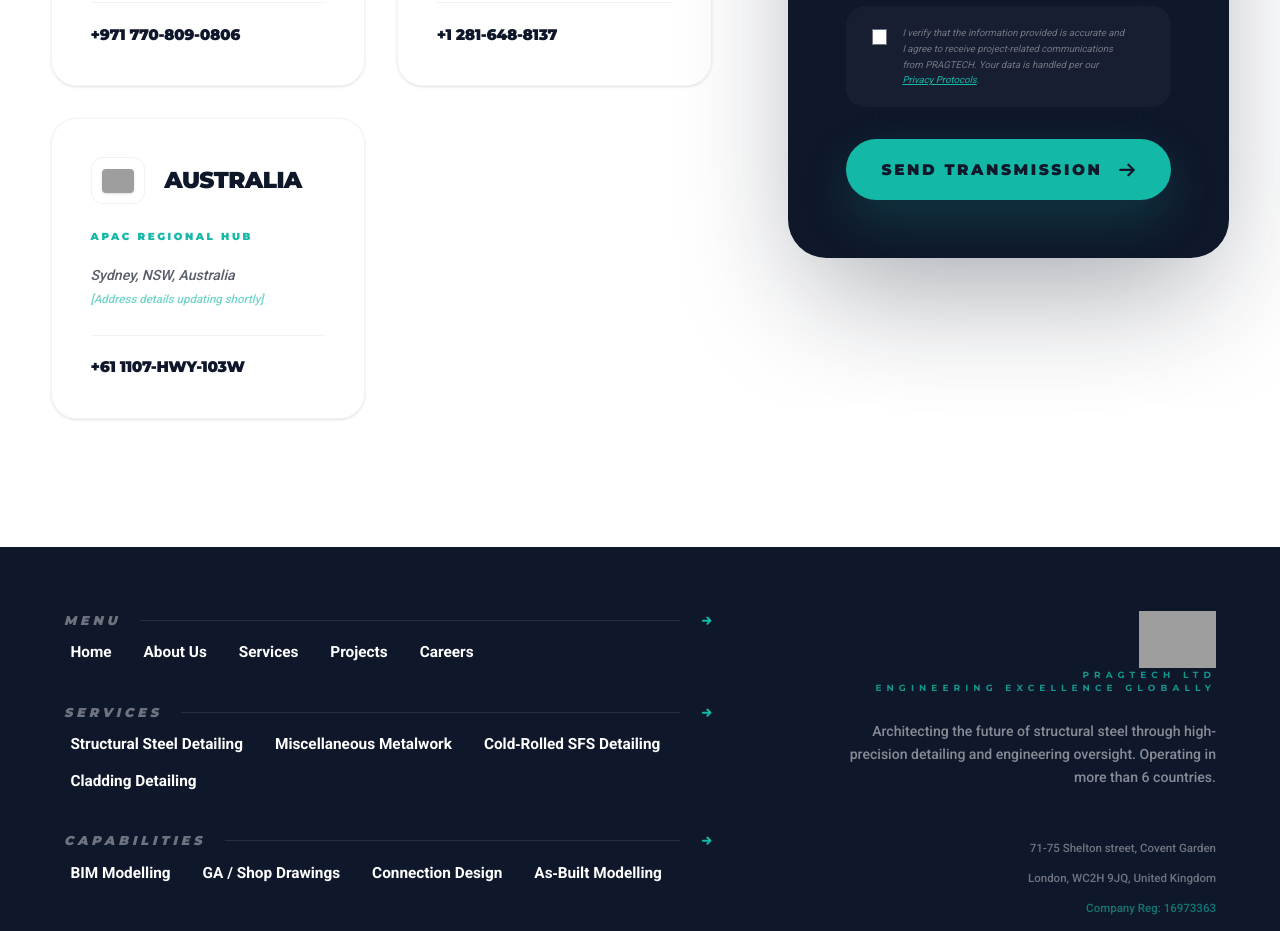
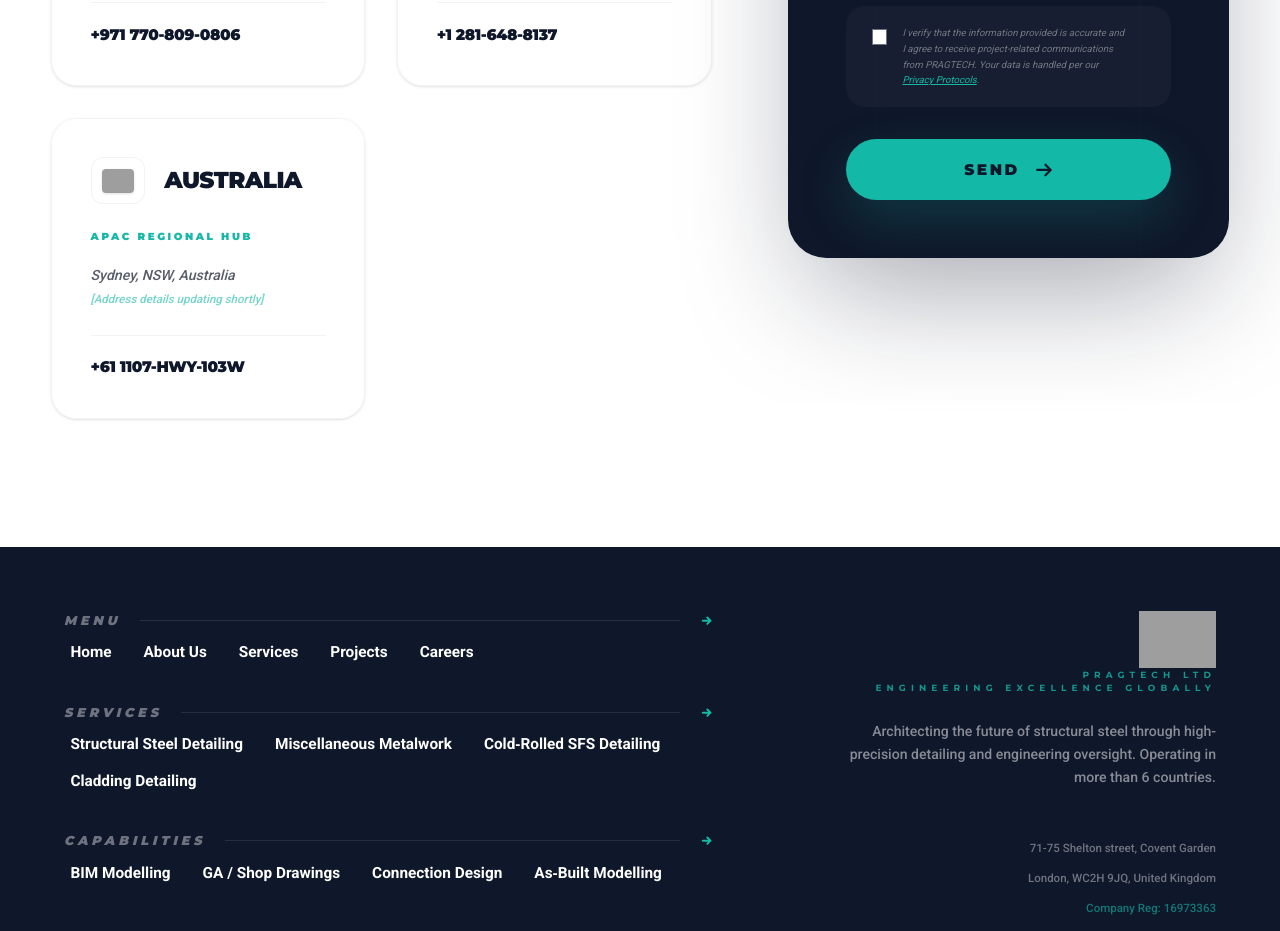
Before and after one commit to nanineelapu/pragtech-services, a Next.js app: page /contact in a window 1280 px wide. Shown: the part 2220-3151 px from the top of the page. Built offline with nearby package versions, Linux system fonts and the light colour scheme; grey boxes are pictures that could not be loaded.

Commit message:
Fixing the buttons

```diff
--- a/app/contact/maincontactcontent.jsx
+++ b/app/contact/maincontactcontent.jsx
@@ -207,7 +207,7 @@ const MainContactContent = () => {
                         </div>
 
                         <button className="flex items-center justify-center gap-[4vw] lg:gap-[1.2vw] w-full py-[4.5vw] lg:py-[1.5vw] bg-teal hover:bg-white text-navy font-black rounded-full text-[4.5vw] lg:text-[1.2vw] uppercase tracking-[0.2vw] anton-regular transition-all shadow-[0_1.5vw_4vw_rgba(20,184,166,0.2)] active:scale-95 group">
-                            Send Transmission
+                            Send
                             <svg className="w-[5vw] lg:w-[1.4vw] h-[5vw] lg:h-[1.4vw] transition-transform duration-300 group-hover:rotate-45" fill="none" stroke="currentColor" viewBox="0 0 24 24" strokeWidth={3}>
                                 <path strokeLinecap="round" strokeLinejoin="round" d="M14 5l7 7m0 0l-7 7m7-7H3" />
                             </svg>
```
